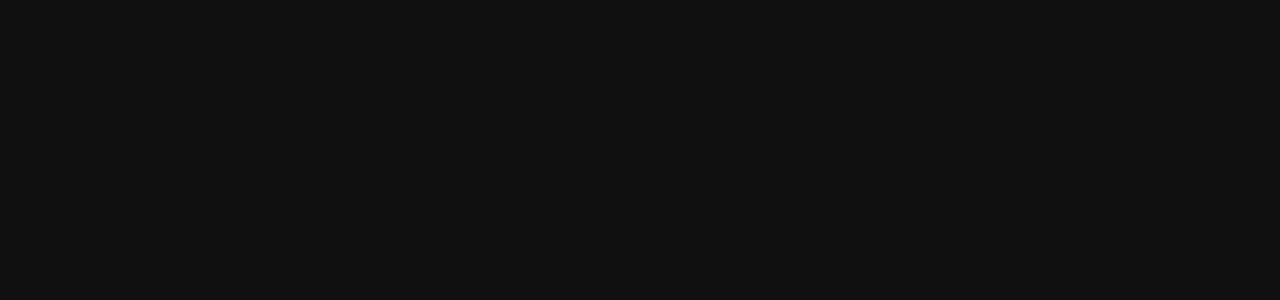
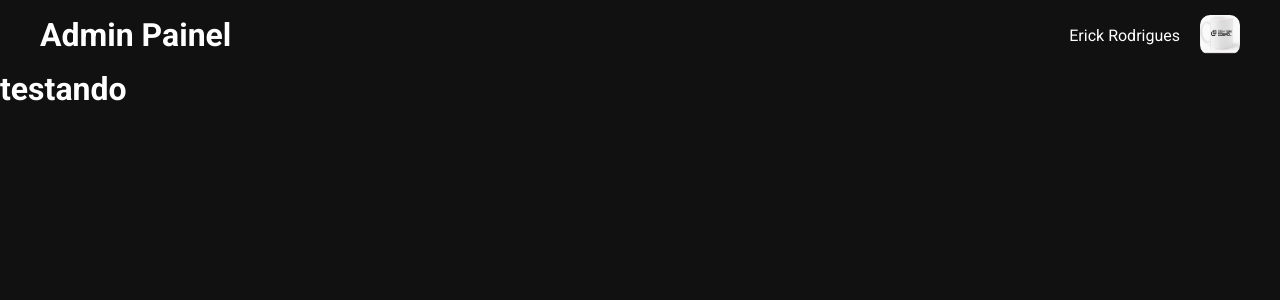
Before and after one commit to Seila-dev/e-commerce-project, a React (Vite) app: page /admin in a window 1280 px wide. Before the commit this address had no page. Shown: the top 300 px of the page. Built offline with nearby package versions, Linux system fonts and the light colour scheme.

Commit message:
feat: adicionado header do admin page

```diff
--- /dev/null
+++ b/src/components/admin/index.tsx
@@ -0,0 +1,8 @@
+export const Admin = () => {
+
+    return (
+        <>
+        <h1>testando</h1>
+        </>
+    )
+}
--- /dev/null
+++ b/src/components/adminHeader/index.tsx
@@ -0,0 +1,34 @@
+import styled from "styled-components"
+import imagemParaTeste from "../../assets/canecaalt.png"
+
+export const Header = () => {
+
+    return (
+        <HeaderElement>
+            <h1>Admin Painel</h1>
+            <div className="user-profile">
+                <p className="user-name">Erick Rodrigues</p>
+                <img src={imagemParaTeste} alt="user-image" />
+            </div>
+        </HeaderElement>
+    )
+}
+
+const HeaderElement = styled.header`
+    display: flex;
+    align-items: center;
+    justify-content: space-between;
+    padding: 15px 40px;
+    max-height: 100%;
+
+    .user-profile{
+        display: flex;
+        align-items: center;
+    }
+    .user-profile img{
+        margin-left: 20px;
+        border-radius: 10px;
+        width: 40px;
+        height: 40px;
+    }
+`
--- a/src/components/header/index.tsx
+++ b/src/components/header/index.tsx
@@ -12,6 +12,7 @@ import { CartContext } from '../../contexts/CartContext';
 export const Header = () => {
     const { cart } = useContext(CartContext);
     const [ openMenu, setOpenMenu ] = useState<boolean>(false);
+    const totalCartItems = cart.reduce((sum, item) => sum + item.quantity, 0 )
 
     const toggleMenu = () => {
         setOpenMenu(!openMenu);
@@ -71,7 +72,7 @@ export const Header = () => {
                         <Link to="/cart">
                             <img src={Cart} alt="Cart" />
                             {cart.length > 0 &&
-                                <div><span className='products-quantity'>{cart.length}</span></div>
+                                <div><span className='products-quantity'>{totalCartItems}</span></div>
                             }
                         </Link>
                     </div>
--- /dev/null
+++ b/src/pages/AdminPage.tsx
@@ -0,0 +1,11 @@
+import { Header } from "../components/adminHeader";
+import { Outlet } from "react-router-dom";
+
+export const AdminPage = () => {
+    return (
+        <>
+            <Header />
+            <Outlet />
+        </>
+    )
+}
--- a/src/routes/routes.tsx
+++ b/src/routes/routes.tsx
@@ -1,10 +1,12 @@
-import { Routes, Route } from 'react-router-dom';
-import { MainPage } from '../pages/MainPage';
-import { Home } from '../components/Home';
-import { CartPage } from '../components/CartPage';
-import { Login } from '../components/login';
-import { DetailedProduct } from '../components/detailedproduct';
-import { NotFoundPage } from '../components/notFoundPage';
+import { Routes, Route } from 'react-router-dom'
+import { MainPage } from '../pages/MainPage'
+import { Home } from '../components/Home'
+import { CartPage } from '../components/CartPage'
+import { Login } from '../components/login'
+import { DetailedProduct } from '../components/detailedproduct'
+import { NotFoundPage } from '../components/notFoundPage'
+import { AdminPage } from '../pages/AdminPage'
+import { Admin } from '../components/admin'
 
 export function AppRoutes() {
     return (
@@ -16,6 +18,9 @@ export function AppRoutes() {
                 <Route path='/product/:id' element={<DetailedProduct />}/>
                 <Route path='/notfound' element={<NotFoundPage />}/>
             </Route>
+            <Route path="/admin" element={<AdminPage />}>
+                <Route path='/admin' element={<Admin />}/>
+            </Route>
         </Routes>
     )
 }
```
